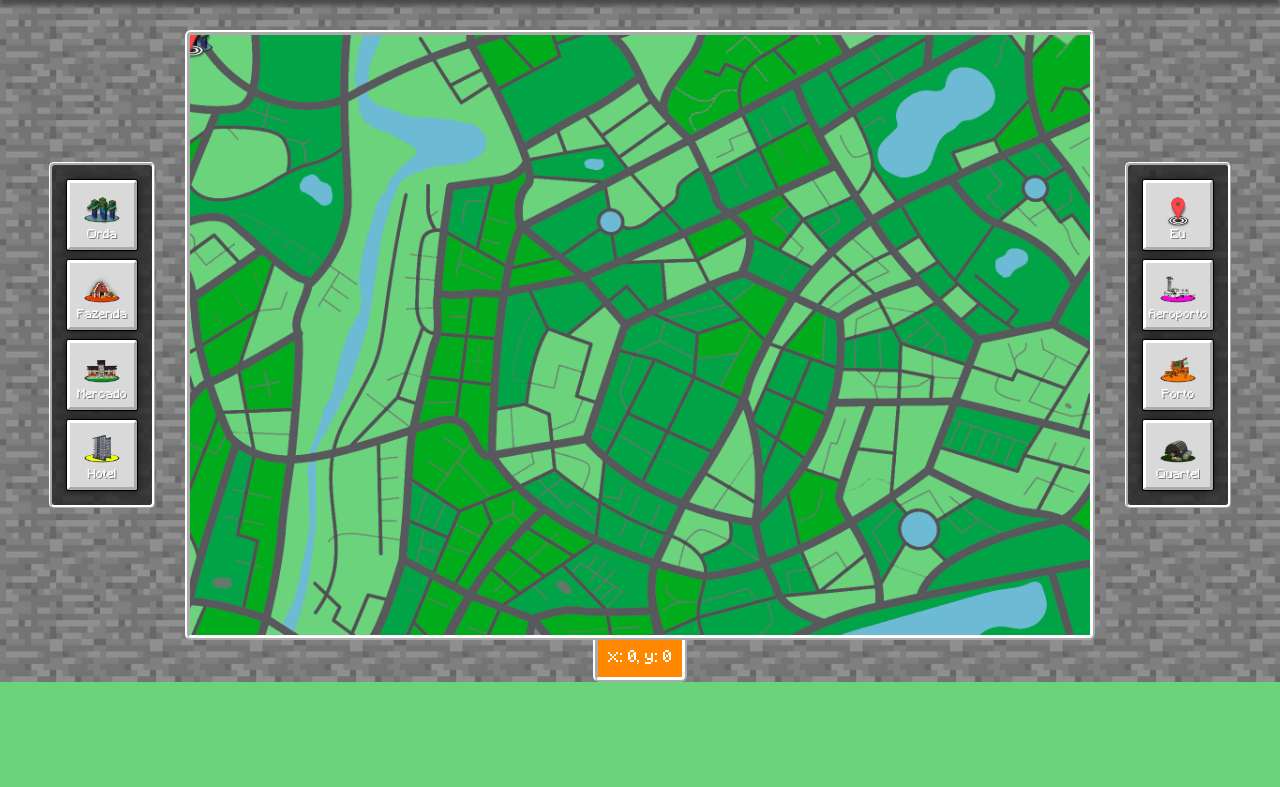
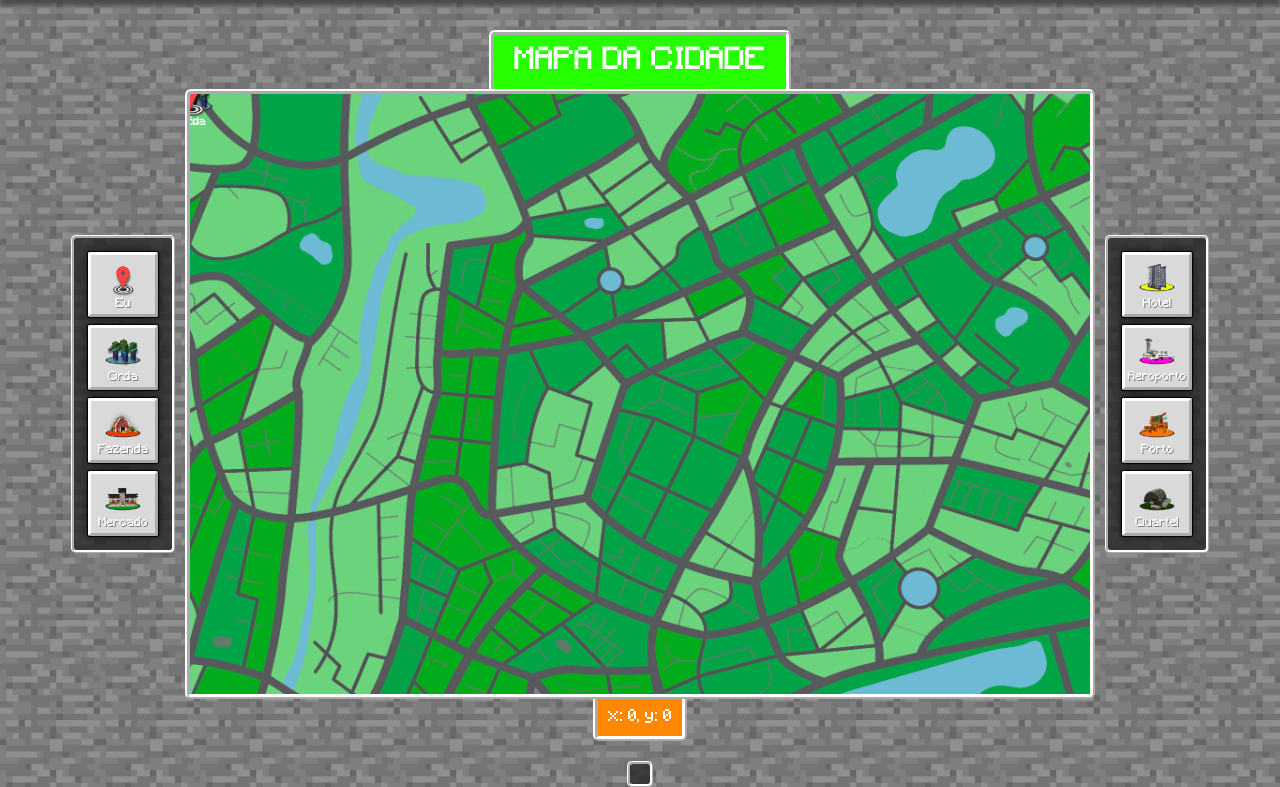
Before and after one commit to ismaelvguedes/Zombie-Survival-Social-Network, a Django app: page /mapa in a window 1280 px wide. Shown: the part 130-917 px from the top of the page. Before the commit the page ends 812 px from the top, so only its background shows below. Run offline with Django 4.2, Linux system fonts and the light colour scheme; a user stored in the database is signed in; tables that the repository leaves empty hold one stand-in row (values such as "Sample post").

Commit message:
Mapa pronto

```diff
--- a/game/models.py
+++ b/game/models.py
@@ -15,7 +15,7 @@
     xp = models.IntegerField(verbose_name="XP", default=0)
 
     def __str__(self) -> str:
-        return f"{self.usuario.first_name} {self.usuario.last_name} -> {self.xp} xp "
+        return f"{self.usuario.first_name} {self.usuario.last_name}"
 
 class Inventario(models.Model):
     sobrevivente = models.OneToOneField(Sobrevivente, on_delete=models.CASCADE, verbose_name="Dono")
@@ -70,7 +70,6 @@
         return f'Cambio({self.id})'
 
     def verEstado(self):
-        estado = None
         for posicao in self.estados:
             if self.estado == posicao[0]:
                 return posicao[1]
@@ -91,3 +90,8 @@
 
     def __str__(self) -> str:
         return f'{self.tipo} - x: { self.x } ; y: { self.y }'
+
+    def verTipo(self):
+        for posicao in self.tipos:
+            if self.tipo == posicao[0]:
+                return posicao[1]
--- a/game/static/css/mapa.css
+++ b/game/static/css/mapa.css
@@ -4,7 +4,7 @@
     width: 100%;
     display: flex;
     justify-content: center;
-    gap: 30px;
+    gap: 10px;
     align-items: center;
 }
 
@@ -25,8 +25,8 @@
 
 #mapa .sep > ul > li {
     width: 70px;
-    height: 70px;
-    margin: 5px;
+    height: 65px;
+    margin: 4px;
     padding: 5px 8px;
     cursor: pointer;
     list-style: none;
@@ -42,6 +42,35 @@
     font-size: 12px;
 }
 
+.sepn {
+    margin-top: 20px;
+}
+
+.sepn > ul {
+    display: flex;
+    flex-direction: column;
+    align-items: center;
+    justify-content: center;
+}
+
+.sepn > ul > li {
+    width: 250px;
+    margin: 4px;
+    padding: 5px 8px;
+    cursor: pointer;
+    list-style: none;
+}
+
+.sepn > ul > li a {
+    width: 100%;
+    height: 50%;
+    display: flex;
+    flex-direction: row;
+    align-items: center;
+    justify-content: space-between;
+    font-size: 12px;
+}
+
 canvas#janela {
     position: relative;
     border-radius: 6px;
@@ -52,10 +81,23 @@
     background-size: cover;
 }
 
+span#titulo {
+    padding: 10px 20px;
+    background-color: rgb(38, 255, 0);
+    z-index: 9;
+    border-left: 5px ridge white;
+    border-right: 5px ridge white;
+    border-top: 5px ridge white;
+    text-align: center;
+    border-top-left-radius: 6px;
+    border-top-right-radius: 6px;
+    font-size: 30px;
+}
+
 span#info {
     padding: 10px;
     background-color: rgb(255, 136, 0);
-    z-index: 20;
+    z-index: 9;
     border-left: 5px ridge white;
     border-right: 5px ridge white;
     border-bottom: 5px ridge white;
--- a/game/static/js/mapa.js
+++ b/game/static/js/mapa.js
@@ -39,10 +39,11 @@
 var imagens = [];
 
 class Imagem {
-    constructor(img, x, y){
+    constructor(img, x, y, legenda){
         this.img = img;
         this.x = x;
         this.y = y;
+        this.legenda = legenda
     }
 }
 
@@ -54,13 +55,19 @@
 
 }
 
-function carregarReferencia(tipo, x, y) {
-    imagens.push(new Imagem(document.querySelector("#" + tipo).cloneNode(true), x, y));
+function carregarReferencia(tipo, x, y, lgd) {
+    imagens.push(new Imagem(document.querySelector("#" + tipo).cloneNode(true), x, y, lgd));
 }
 
 function desenhaReferencias() {
     for (let index = 0; index < imagens.length; index++) {
-        grafico.drawImage(imagens[index].img, imagens[index].x -25, imagens[index].y - 25, 50, 50);
+        x = imagens[index].x - 25
+        y = imagens[index].y - 25
+        grafico.drawImage(imagens[index].img, x, y, 50, 50);
+        grafico.font = "11px Minecraft";
+        grafico.textAlign = "center";
+        grafico.fillStyle = "white";
+        grafico.fillText(imagens[index].legenda, imagens[index].x + 1, imagens[index].y + 30);
     }
 }
 
--- a/game/templates/theme/mapa.html
+++ b/game/templates/theme/mapa.html
@@ -17,13 +17,15 @@
         <li><img id="Ax" class="referencia" src="{% static 'img/outro_alex.png' %}"></li>
     </ul>
 
+    <span id="titulo">MAPA DA CIDADE</span>
+
     <div id="mapa">
         <div class="sep forma-caixa-div">
             <ul>
+                <li class="forma-relevo" style="--borda: white;--fundo: #d9d9d9;'"><a onclick="tipo='Eu'"><img class="icone-menu" src="{% static 'img/eu.png' %}">Eu</a></li>
                 <li class="forma-relevo" style="--borda: white;--fundo: #d9d9d9;'"><a onclick="tipo='Or'"><img class="icone-menu" src="{% static 'img/orda.png' %}">Orda</a></li>
                 <li class="forma-relevo" style="--borda: white;--fundo: #d9d9d9;'"><a onclick="tipo='Fz'"><img class="icone-menu" src="{% static 'img/fazenda.png' %}">Fazenda</a></li>
                 <li class="forma-relevo" style="--borda: white;--fundo: #d9d9d9;'"><a onclick="tipo='Md'"><img class="icone-menu" src="{% static 'img/mercado.png' %}">Mercado</a></li>
-                <li class="forma-relevo" style="--borda: white;--fundo: #d9d9d9;'"><a onclick="tipo='Ht'"><img class="icone-menu" src="{% static 'img/hotel.png' %}">Hotel</a></li>
             </ul>
         </div>
         <canvas id="janela" width="900" height="600">
@@ -31,7 +33,7 @@
         </canvas>
         <div class="sep forma-caixa-div">
             <ul>
-                <li class="forma-relevo" style="--borda: white;--fundo: #d9d9d9;'"><a onclick="tipo='Eu'"><img class="icone-menu" src="{% static 'img/eu.png' %}">Eu</a></li>
+                <li class="forma-relevo" style="--borda: white;--fundo: #d9d9d9;'"><a onclick="tipo='Ht'"><img class="icone-menu" src="{% static 'img/hotel.png' %}">Hotel</a></li>
                 <li class="forma-relevo" style="--borda: white;--fundo: #d9d9d9;'"><a onclick="tipo='Ae'"><img class="icone-menu" src="{% static 'img/aeroporto.png' %}">Aeroporto</a></li>
                 <li class="forma-relevo" style="--borda: white;--fundo: #d9d9d9;'"><a onclick="tipo='Pt'"><img class="icone-menu" src="{% static 'img/porto.png' %}">Porto</a></li>
                 <li class="forma-relevo" style="--borda: white;--fundo: #d9d9d9;'"><a onclick="tipo='Qt'"><img class="icone-menu" src="{% static 'img/quartel.png' %}">Quartel</a></li>
@@ -41,21 +43,36 @@
 
     <span id="info">x: 0, y: 0</span>
 
+    <div class="sepn forma-caixa-div">
+        <ul>
+            {% for outro in outros %}
+                <li class="forma-relevo-fixa" style="--borda: white;--fundo: #d9d9d9;'">
+                    <a>{{ outro }}
+                        <span>
+                            <b class="forma-relevo" style="--borda: #7200e4;--fundo: #8000ff; padding: 1px 2px;">Chat</b>
+                            <b class="forma-relevo" style="--borda: #e40000;--fundo: red;padding: 1px 2px;">Denunciar</b>
+                        </span>
+                    </a>
+                </li>
+            {% endfor %}
+        </ul>
+    </div>
+
     <script src="{% static 'js/mapa.js' %}"></script>
 
     <script>
         caminho = "{% url 'mapa' %}";
         {% for referencia in referencias %}
-            carregarReferencia("{{ referencia.tipo }}", {{ referencia.x }}, {{ referencia.y }});
+            carregarReferencia("{{ referencia.tipo }}", {{ referencia.x }}, {{ referencia.y }}, "{{ referencia.verTipo }}");
         {% endfor %}
         {% for outro in outros %}
             {% if outro.sexo == 'F' %}
-                carregarReferencia("Ax", {{ outro.x }}, {{ outro.y }});
+                carregarReferencia("Ax", {{ outro.x }}, {{ outro.y }}, "{{ outro.usuario.first_name }}");
             {% else %}
-                carregarReferencia("St", {{ outro.x }}, {{ outro.y }});
+                carregarReferencia("St", {{ outro.x }}, {{ outro.y }}, "{{ outro.usuario.first_name }}");
             {% endif %}
         {% endfor %}
-        carregarReferencia("Eu", {{ eu.x }}, {{ eu.y }});
+        carregarReferencia("Eu", {{ eu.x }}, {{ eu.y }}, "Eu");
     </script>
 
 {% endblock %}
```
